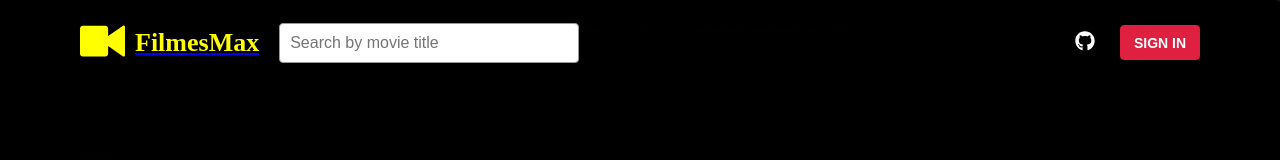
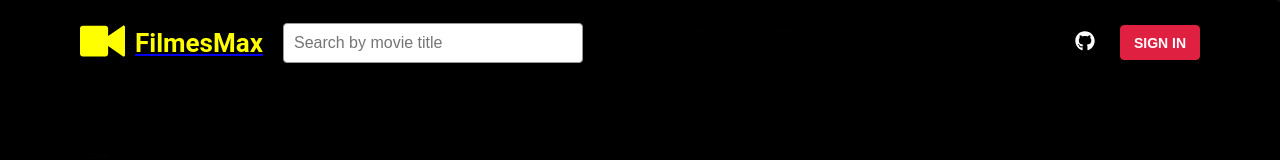
Before and after one commit to maxdickinsondev/FILMESMAX-REACTJS, a React (Create React App) app: page /details/1 in a window 1280 px wide. Shown: the top 160 px of the page. Built offline with nearby package versions, Linux system fonts and the light colour scheme; no server answers; grey boxes are pictures that could not be loaded.

Commit message:
Adding fonts

```diff
--- a/src/components/Recomendation/index.js
+++ b/src/components/Recomendation/index.js
@@ -33,8 +33,6 @@ class Recomendation extends Component {
             type: '@actor',
             movie
         });
-
-        window.location.reload();
     }
 
     render() {
@@ -48,7 +46,7 @@ class Recomendation extends Component {
 
                 <MovieList>
                     {recomendation.map(movie => (
-                        <DetailsMovie to={`/details/${movie.id}`} onClick={() => this.handleRecomendation(movie)}>
+                        <DetailsMovie href={`/details/${movie.id}`} onClick={() => this.handleRecomendation(movie)}>
                             <li key={movie.id}>
                                 <ImageMovie src={urlImage+movie.poster_path} />
 
--- a/src/components/Recomendation/styles.js
+++ b/src/components/Recomendation/styles.js
@@ -29,7 +29,7 @@ export const MovieList = styled.div`
     min-width: 900px;
 `;
 
-export const DetailsMovie = styled(Link)`
+export const DetailsMovie = styled.a`
 
     animation-delay: transform 0.2s;
 
--- a/src/pages/Header/index.js
+++ b/src/pages/Header/index.js
@@ -12,7 +12,7 @@ export default class Header extends Component {
         return (
             <Container>
                 <LeftHeader>
-                    <HomeLogo to="/">
+                    <HomeLogo href="/">
                         <GoDeviceCameraVideo size={45} color="#ffff00" />
                         <AppName>FilmesMax</AppName>
                     </HomeLogo>
--- a/src/pages/Header/styles.js
+++ b/src/pages/Header/styles.js
@@ -12,7 +12,7 @@ export const LeftHeader = styled.header`
     align-items: center;
 `;
 
-export const HomeLogo = styled(Link)`
+export const HomeLogo = styled.a`
     display: flex;
     align-items: center;
 `;
--- a/src/pages/Home/index.js
+++ b/src/pages/Home/index.js
@@ -36,7 +36,7 @@ class Home extends Component {
         return (
           <MovieList>
             { movieList.map(movie => (
-                <DetailsMovie to={`/details/${movie.id}`} onClick={() => this.handleActor(movie)}>
+                <DetailsMovie href={`/details/${movie.id}`} onClick={() => this.handleActor(movie)}>
                     <li key={movie.id}>
                         <ImageMovie
                             src={url+movie.poster_path}
--- a/src/pages/Home/styles.js
+++ b/src/pages/Home/styles.js
@@ -7,7 +7,7 @@ export const MovieList = styled.ul`
     grid-gap: 25px;
 `;
 
-export const DetailsMovie = styled(Link)`
+export const DetailsMovie = styled.a`
     animation-delay: transform 0.2s;
 
     li {
--- a/src/styles/global.js
+++ b/src/styles/global.js
@@ -3,6 +3,8 @@ import { createGlobalStyle } from 'styled-components';
 import background from '../assets/images/bg.jpg';
 
 export default createGlobalStyle`
+
+    @import url('https://fonts.googleapis.com/css2?family=Roboto:wght@400;500;700&display=swap');
 
     * {
         margin: 0;
@@ -15,6 +17,7 @@ export default createGlobalStyle`
         background: url(${background}) no-repeat center;
         background-size: cover;
         background-attachment: fixed;
+        font-family: 'Roboto', cursive;
     }
 
     body, input, button {
```
